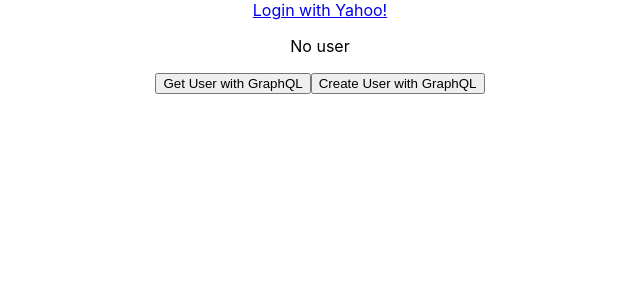
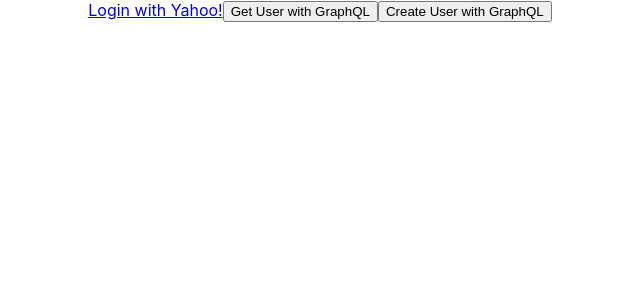
Before and after one commit to pinyi-yang/Fantasy_Basketball_Domina, a React (Create React App) app in the folder client/: page / in a window 1280 px wide. Shown: the top 300 px of the page, without its empty margins (320-960 px from the left). Built offline with nearby package versions, Linux system fonts and the light colour scheme.

Commit message:
Home onload get user db info

```diff
--- a/client/src/App.tsx
+++ b/client/src/App.tsx
@@ -3,24 +3,15 @@ import './App.css';
 import aixos from 'axios';
 import openNewAuthWindow from './openWindow';
 import axios from 'axios';
+import Home from './Home';
+import {IUser} from './interfaces';
 
 //We had to define this because TS needs to know
 //the shape of our user object
-export interface IUser {
-  yahooId: number;
-  name: string;
-  avatar: string;
-  _id?: string;
-}
-
-export interface IRepo {
-  name: string
-}
 
 const App: React.FC = () => {
   //useState can be used as generic, using IUser from above
   const [user, setUser] = useState<IUser>({} as IUser);
-  const [repos, setRepos] = useState<IRepo[]>([]);
 
   useEffect(() => {
     console.log('checking user in db');
@@ -126,18 +117,20 @@ const App: React.FC = () => {
   // function handleYhaoo(e: React.MouseEvent): void {
   //   var message: Promise
   // }
+  let content = (
+    <>
+    <a onClick={handleLogin} href='/auth/yahoo'>Login with Yahoo!</a>
+      <button onClick={getUserGraphQL}>Get User with GraphQL</button>
+      <button onClick={createUserGraphQL}>Create User with GraphQL</button>
+    </>
+  )
+  if (Object.keys(user).includes('yahooId')) {
+    content = <Home user={user}/>
+  }
 
-  var userData = Object.keys(user).length === 0 ? <p>No user</p> : <p>{user.yahooId}</p>
-  var repoData = repos.map((repo: IRepo, id) => (
-    <p>{repo.name}</p>
-  ))
   return (
     <div className="App">
-      <a onClick={handleLogin} href='/auth/yahoo'>Login with Yahoo!</a>
-      {userData}
-      <button onClick={getUserGraphQL}>Get User with GraphQL</button>
-      <button onClick={createUserGraphQL}>Create User with GraphQL</button>
-      {repoData}
+      {content}
     </div>
   );
 }
--- /dev/null
+++ b/client/src/Home.tsx
@@ -0,0 +1,53 @@
+import React, {useState, useEffect} from 'react';
+import axios from 'axios';
+import {IUser} from './interfaces';
+
+interface IProps {
+  user: IUser
+}
+
+const Home: React.FC<IProps> = (props: IProps) => {
+  const [user, setUser] = useState<IUser>({} as IUser)
+
+  useEffect(() => {
+    let userInput = {
+      yahooId: props.user.yahooId,
+      name: props.user.name,
+      avatar: props.user.avatar
+    }
+
+    let body = {
+      query: `mutation createUser($input: UserInput) {
+        createUser(userInput: $input) {
+          _id
+          name
+          yahooId
+          rivalries
+          watchPlayers
+        }
+      }`,
+      variables: {
+        input: userInput
+      }
+    }
+    let options = {
+      headers: {
+        'Content-Type': 'application/json'
+      }
+    }
+
+    console.log('ready to create user from graphql');
+    axios.post('/graphql', body, options).then(response => {
+      console.log('checking user with db, return', response.data.data);
+    }).catch(err => {console.log('error: checking database: ', err);})
+  }, [])
+
+  return (
+    <>
+      {props.user.name}
+      {props.user.yahooId}
+    </>
+  )
+}
+
+export default Home;
--- /dev/null
+++ b/client/src/interfaces.tsx
@@ -0,0 +1,22 @@
+export interface IUser {
+  yahooId: string;
+  name: string;
+  avatar: string;
+  _id?: string;
+  rivalries?: ITeam[];
+  wathPlayers?: IPlayer[]
+}
+
+export interface ITeam {
+  key: string;
+  _id?: string
+}
+
+export interface IPlayer {
+  key: string;
+  firstName: string;
+  lastName: string;
+  positions: string;
+  headshot?: string;
+  _id?: string
+}
--- a/client/src/openWindow.ts
+++ b/client/src/openWindow.ts
@@ -2,7 +2,7 @@
 // By https://gist.github.com/gauravtiwari
 // Also from this articles; https://medium.com/front-end-weekly/use-github-oauth-as-your-sso-seam
 
-import {IUser} from './App';
+import {IUser} from './interfaces';
 
 function opeNewAuthWindow(myUrl: string): Promise<IUser> {
   // Open the new window, if window can't open, return null
```
